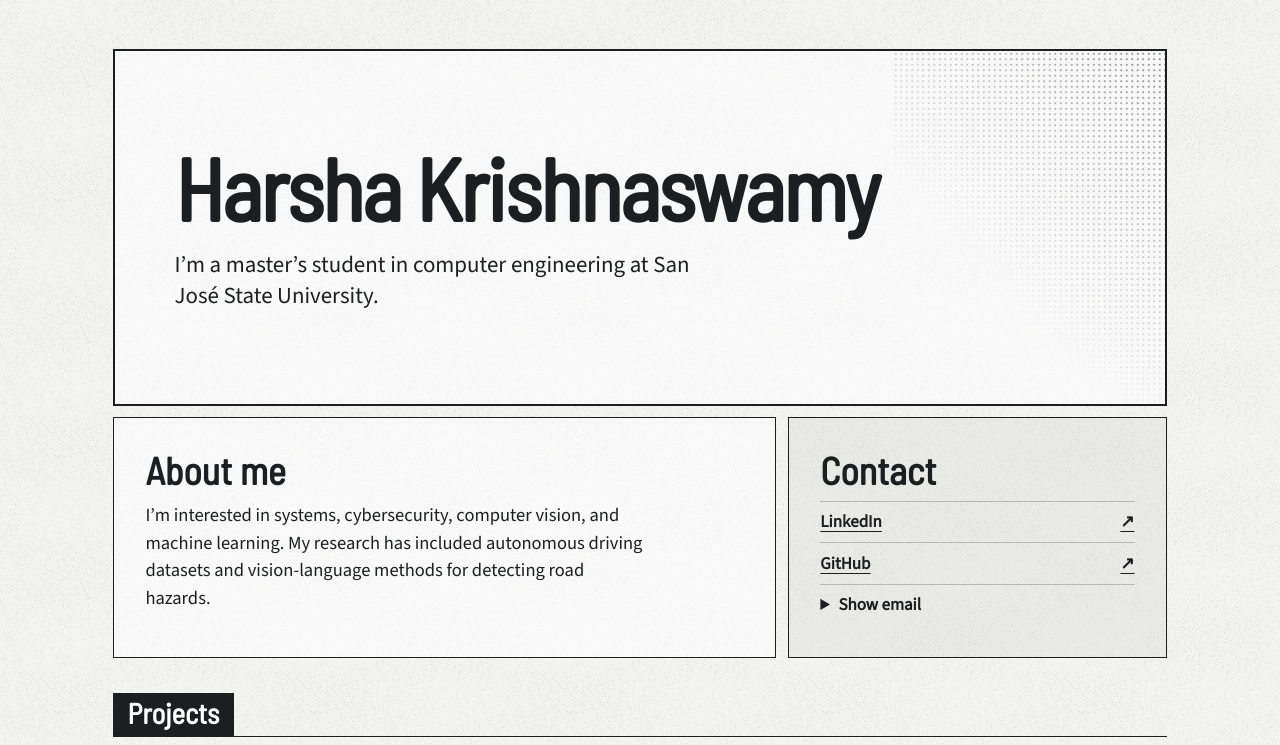
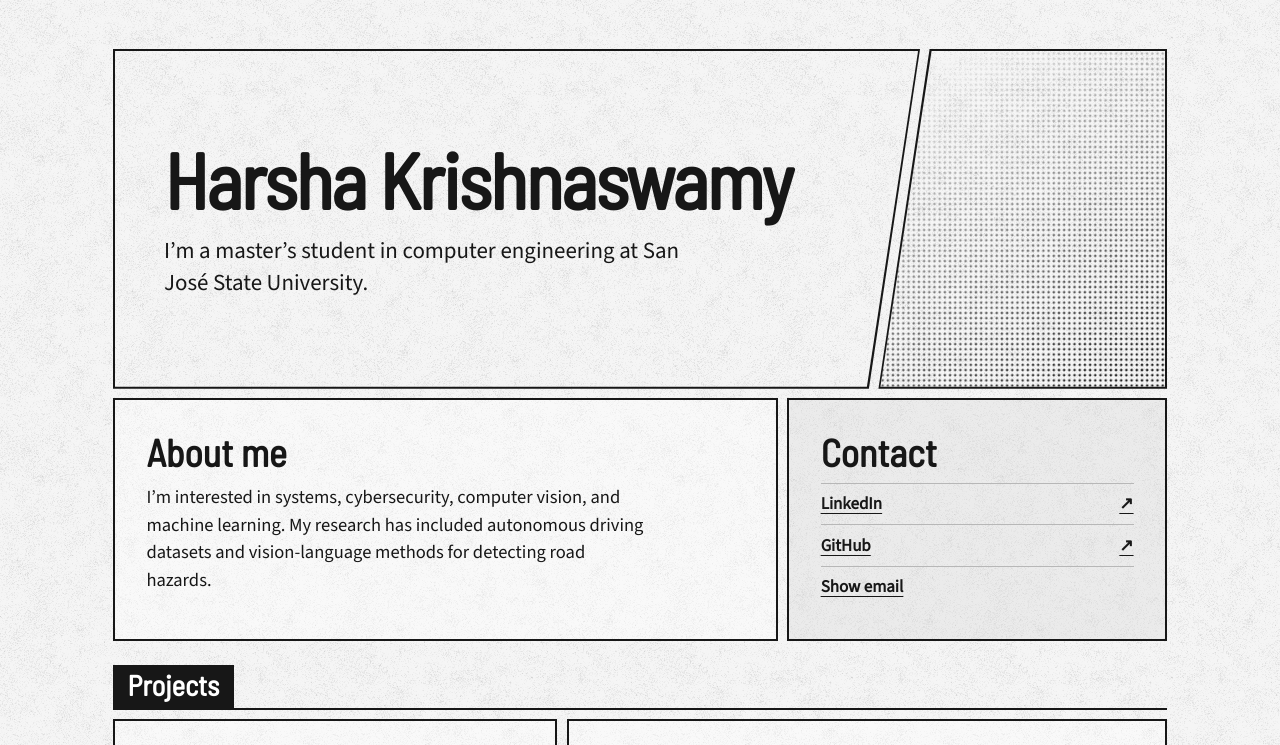
Before and after one commit to harshakrishna15/harshakrishna15.github.io, an Astro site: page / in a window 1280 px wide. Shown: the top 745 px of the page. Built offline with nearby package versions, Linux system fonts and the light colour scheme; Astro itself is replaced by a stand-in of ours.

Commit message:
Refine manga panels and reveal email inline

```diff
--- a/src/components/About.astro
+++ b/src/components/About.astro
@@ -13,11 +13,23 @@ import { site } from '../data/site';
       <li><a href={site.linkedIn} target="_blank" rel="noreferrer">LinkedIn <span aria-hidden="true">↗</span></a></li>
       <li><a href={site.github} target="_blank" rel="noreferrer">GitHub <span aria-hidden="true">↗</span></a></li>
       <li>
-        <details class="email-disclosure">
-          <summary>Show email</summary>
-          <a href={`mailto:${site.email}`}>{site.email}</a>
-        </details>
+        <button type="button" class="email-button" aria-controls="email-address" data-email-reveal hidden>Show email</button>
+        <a id="email-address" class="email-address" href={`mailto:${site.email}`} hidden>{site.email}</a>
       </li>
     </ul>
   </section>
 </section>
+
+<script>
+  const button = document.querySelector<HTMLButtonElement>('[data-email-reveal]');
+  const address = document.querySelector<HTMLAnchorElement>('#email-address');
+
+  if (button && address) {
+    button.hidden = false;
+    button.addEventListener('click', () => {
+      address.hidden = false;
+      button.hidden = true;
+      address.focus({ preventScroll: true });
+    }, { once: true });
+  }
+</script>
--- a/src/pages/index.astro
+++ b/src/pages/index.astro
@@ -7,9 +7,12 @@ import { site } from '../data/site';
 ---
 
 <SiteLayout description={site.intro}>
-  <section id="home" class="panel intro-panel" aria-labelledby="home-heading">
-    <h1 id="home-heading">{site.name}</h1>
-    <p class="intro">{site.intro}</p>
+  <section id="home" class="opening-grid" aria-labelledby="home-heading">
+    <div class="intro-panel">
+      <h1 id="home-heading">{site.name}</h1>
+      <p class="intro">{site.intro}</p>
+    </div>
+    <div class="screentone-panel" aria-hidden="true"></div>
   </section>
   <About />
   <Projects />
--- a/src/styles/site.css
+++ b/src/styles/site.css
@@ -1,18 +1,18 @@
 :root {
   color-scheme: light;
-  --paper: #f4f4f3;
-  --ink: #1d1e1f;
-  --muted: #4d4e50;
+  --paper: #f5f5f5;
+  --ink: #171717;
+  --muted: #4a4a4a;
   --rule: #b7b7b7;
-  --pale: rgb(255 255 255 / 53%);
+  --pale: rgb(255 255 255 / 34%);
   --screen: rgb(210 210 210 / 32%);
-  --gutter: 0.68rem;
+  --gutter: 0.56rem;
   --ease-out: cubic-bezier(0.2, 0.7, 0.25, 1);
   --heading-font: "Barlow Semi Condensed", "Arial Narrow", sans-serif;
   --body-font: "Source Sans 3", system-ui, sans-serif;
   font: 17px / 1.5 var(--body-font);
   color: var(--ink);
-  background: var(--paper) url("/assets/paper-grain.png") repeat;
+  background: var(--paper) url("../assets/paper-grain.png") repeat;
 }
 
 *, *::before, *::after {
@@ -85,34 +85,61 @@ button {
 
 .panel {
   min-width: 0;
-  border: 1px solid var(--ink);
+  border: 2px solid var(--ink);
   background: var(--pale);
 }
 
-.intro-panel {
+.opening-grid {
+  --slant: clamp(1.5rem, 4vw, 3.1rem);
+  display: grid;
+  grid-template-columns: minmax(0, 3.4fr) minmax(0, 1fr);
+  gap: var(--gutter);
+}
+
+.intro-panel, .screentone-panel {
   position: relative;
   isolation: isolate;
+  min-width: 0;
+  background: var(--ink);
+}
+
+.intro-panel {
   display: flex;
-  min-height: clamp(14rem, 29vw, 21rem);
+  min-height: clamp(15rem, 29vw, 20rem);
   flex-direction: column;
   justify-content: center;
-  padding: clamp(1.25rem, 5.5vw, 3.5rem);
-  border-width: 2px;
+  padding: clamp(1.25rem, 4.1vw, 3rem);
+  padding-inline-end: calc(clamp(1.25rem, 3.1vw, 2.4rem) + var(--slant));
+  clip-path: polygon(0 0, 100% 0, calc(100% - var(--slant)) 100%, 0 100%);
 }
 
-.intro-panel::before {
+.screentone-panel {
+  margin-inline-start: calc(-1 * var(--slant));
+  clip-path: polygon(var(--slant) 0, 100% 0, 100% 100%, 0 100%);
+}
+
+.intro-panel::before, .screentone-panel::before {
   position: absolute;
   z-index: -1;
-  inset: 0 0 0 auto;
-  width: min(34%, 16rem);
-  background: radial-gradient(circle, #414141 0.95px, transparent 1.25px) 0 0 / 5.5px 5.5px;
-  mask-image: linear-gradient(225deg, rgb(0 0 0 / 60%) 0%, transparent 65%);
+  inset: 2px;
+  clip-path: inherit;
+  background: var(--paper) url("../assets/paper-grain.png") repeat;
+  content: "";
+}
+
+.screentone-panel::after {
+  position: absolute;
+  z-index: -1;
+  inset: 2px;
+  clip-path: inherit;
+  background: radial-gradient(circle, #242424 1.15px, transparent 1.48px) 0 0 / 5.2px 5.2px;
+  mask-image: linear-gradient(150deg, transparent 8%, rgb(0 0 0 / 39%) 40%, #000 93%);
   pointer-events: none;
   content: "";
 }
 
 .intro-panel h1 {
-  font-size: clamp(3rem, 7vw, 5.15rem);
+  font-size: clamp(3rem, 6.1vw, 4.65rem);
   letter-spacing: -0.025em;
   text-wrap: balance;
 }
@@ -173,14 +200,23 @@ button {
   justify-content: space-between;
 }
 
-.email-disclosure summary {
+.email-button {
+  padding: 0;
+  border: 0;
+  background: none;
+  color: inherit;
+  font-weight: inherit;
+  text-decoration: underline;
+  text-underline-offset: 0.22em;
   cursor: pointer;
 }
 
-.email-disclosure a {
-  display: inline-block;
-  max-width: 100%;
-  margin-top: 0.4rem;
+.email-button:hover {
+  color: var(--muted);
+}
+
+.contact-links .email-address {
+  display: block;
   overflow-wrap: anywhere;
 }
 
@@ -189,8 +225,8 @@ button {
   align-items: center;
   justify-content: space-between;
   gap: 0.65rem;
-  margin-block: 1.4rem var(--gutter);
-  border-bottom: 1px solid var(--ink);
+  margin-block: 0.86rem var(--gutter);
+  border-bottom: 2px solid var(--ink);
 }
 
 .section-heading h2 {
@@ -323,8 +359,16 @@ button {
     width: calc(100% - 1.75rem);
   }
 
-  .about-grid, .projects-grid {
+  .opening-grid, .about-grid, .projects-grid {
     grid-template-columns: minmax(0, 1fr);
+  }
+
+  .opening-grid {
+    --slant: 0px;
+  }
+
+  .screentone-panel {
+    min-height: 2.65rem;
   }
 
   .intro-panel h1 {
@@ -338,7 +382,7 @@ button {
     scroll-behavior: smooth;
   }
 
-  a, .outline-button, .paper summary {
+  a, .outline-button, .email-button, .paper summary {
     transition: color 155ms ease, background-color 190ms ease;
   }
 
@@ -347,18 +391,18 @@ button {
   }
 
   @supports selector(details::details-content) and (interpolate-size: allow-keywords) {
-    .paper, .email-disclosure {
+    .paper {
       interpolate-size: allow-keywords;
     }
 
-    .paper::details-content, .email-disclosure::details-content {
+    .paper::details-content {
       block-size: 0;
       overflow: clip;
       opacity: 0;
       transition: block-size 250ms var(--ease-out), opacity 180ms ease, content-visibility 250ms allow-discrete;
     }
 
-    .paper[open]::details-content, .email-disclosure[open]::details-content {
+    .paper[open]::details-content {
       block-size: auto;
       opacity: 1;
     }
```
Also changed, not shown: public/assets/paper-grain.png (deleted), src/assets/paper-grain.png (added).
